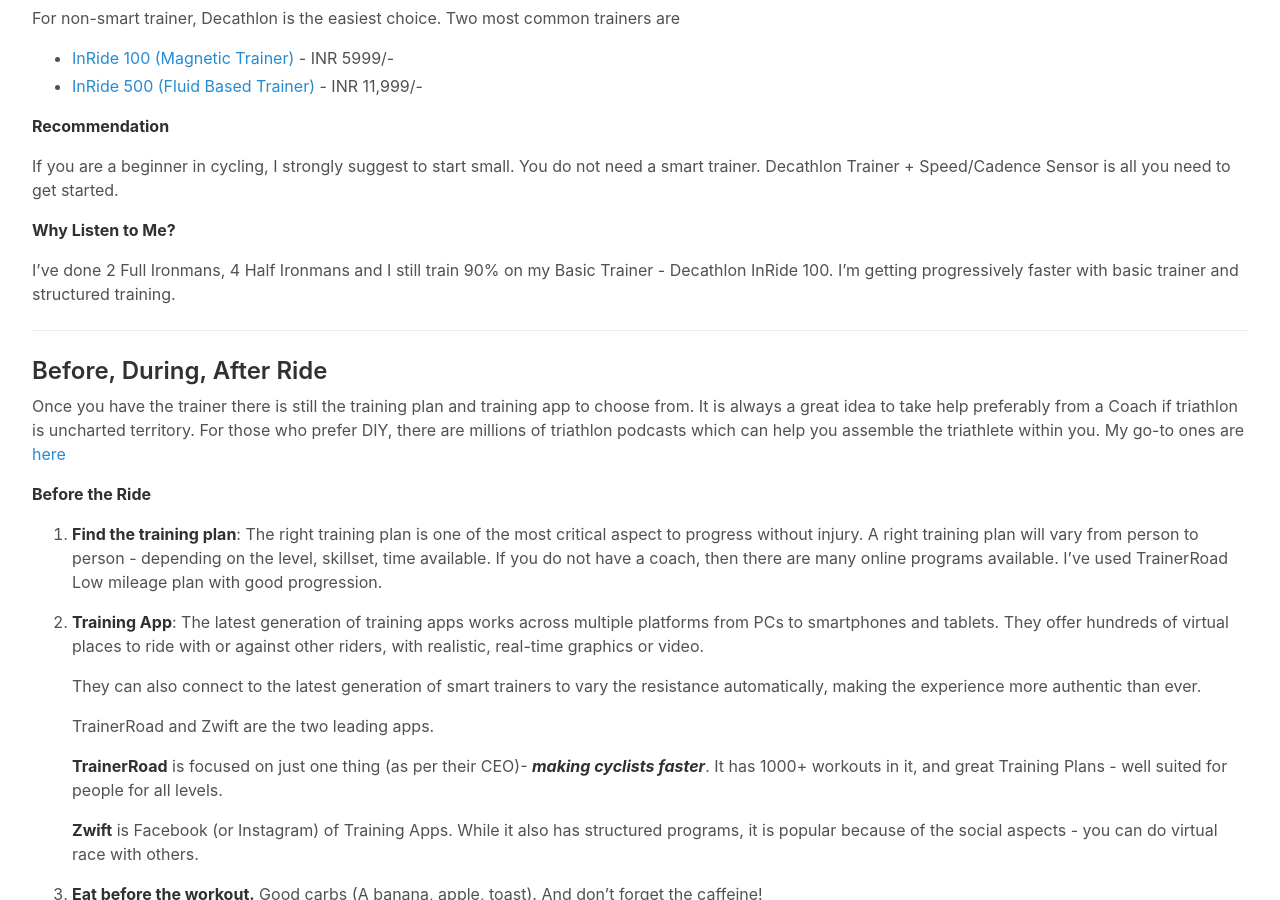
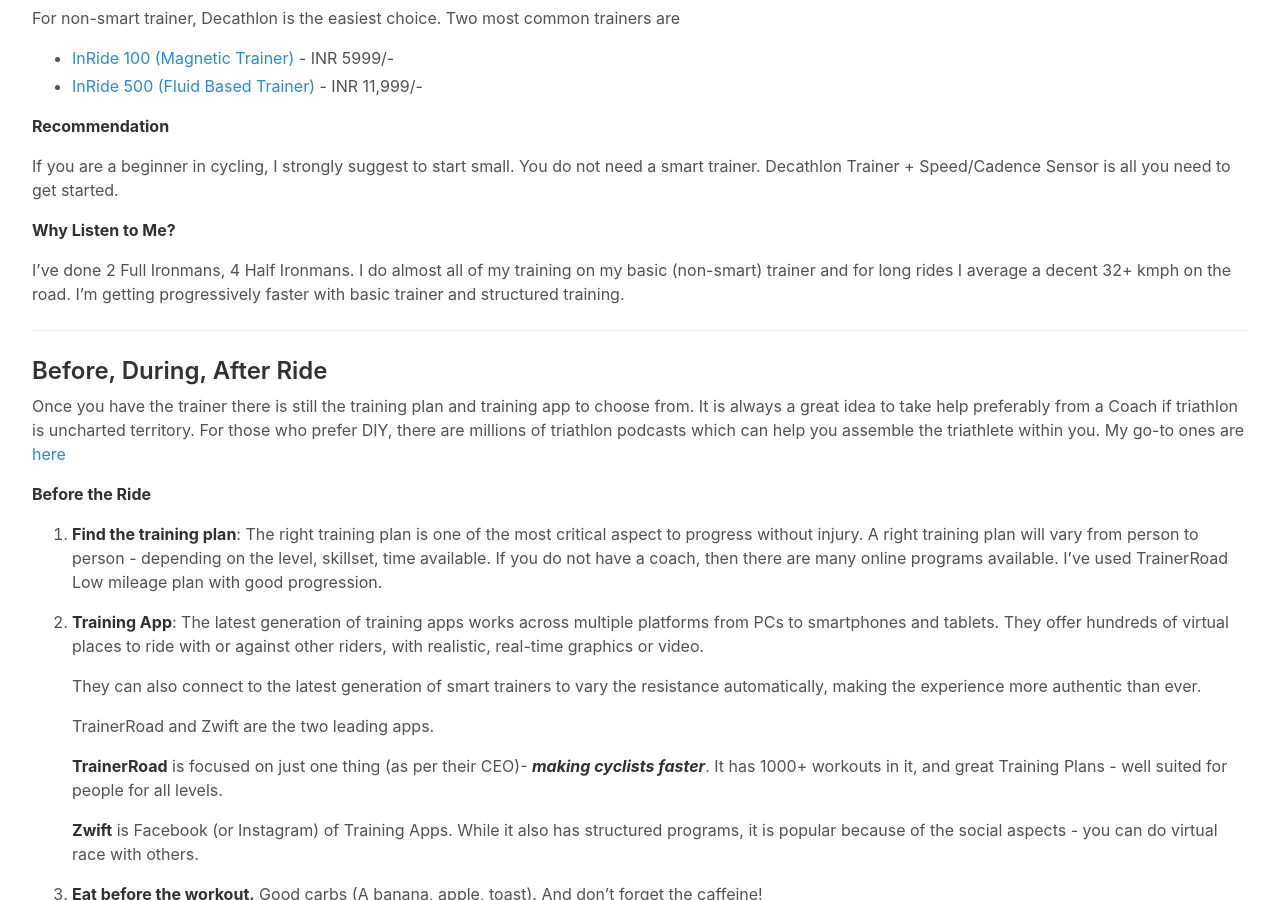
Before and after one commit to rishisareen/rishisareen-old.github.io, a Jekyll site: the page built from _posts/2020-05-25-indoortraining-gettingstarted.markdown, in a window 1280 px wide and 900 px high, scrolled down 1560 px. Built offline with Jekyll 4.4.1, drawn with Linux system fonts in a browser that asks for light colours; comment, search, counter and statistics services are not loaded.

Commit message:
Update 2020-05-25-indoortraining-gettingstarted.markdown

```diff
--- a/_posts/2020-05-25-indoortraining-gettingstarted.markdown
+++ b/_posts/2020-05-25-indoortraining-gettingstarted.markdown
@@ -95,7 +95,7 @@
 
 **Why Listen to Me?**
 
-I've done 2 Full Ironmans, 4 Half Ironmans and I still  train 90% on my Basic Trainer - Decathlon InRide 100. I'm getting progressively faster with basic trainer and structured training.
+I've done 2 Full Ironmans, 4 Half Ironmans. I do almost all of my training on my basic (non-smart) trainer and for long rides I average a decent 32+ kmph on the road. I'm getting progressively faster with basic trainer and structured training.
 
 ------
 
```
